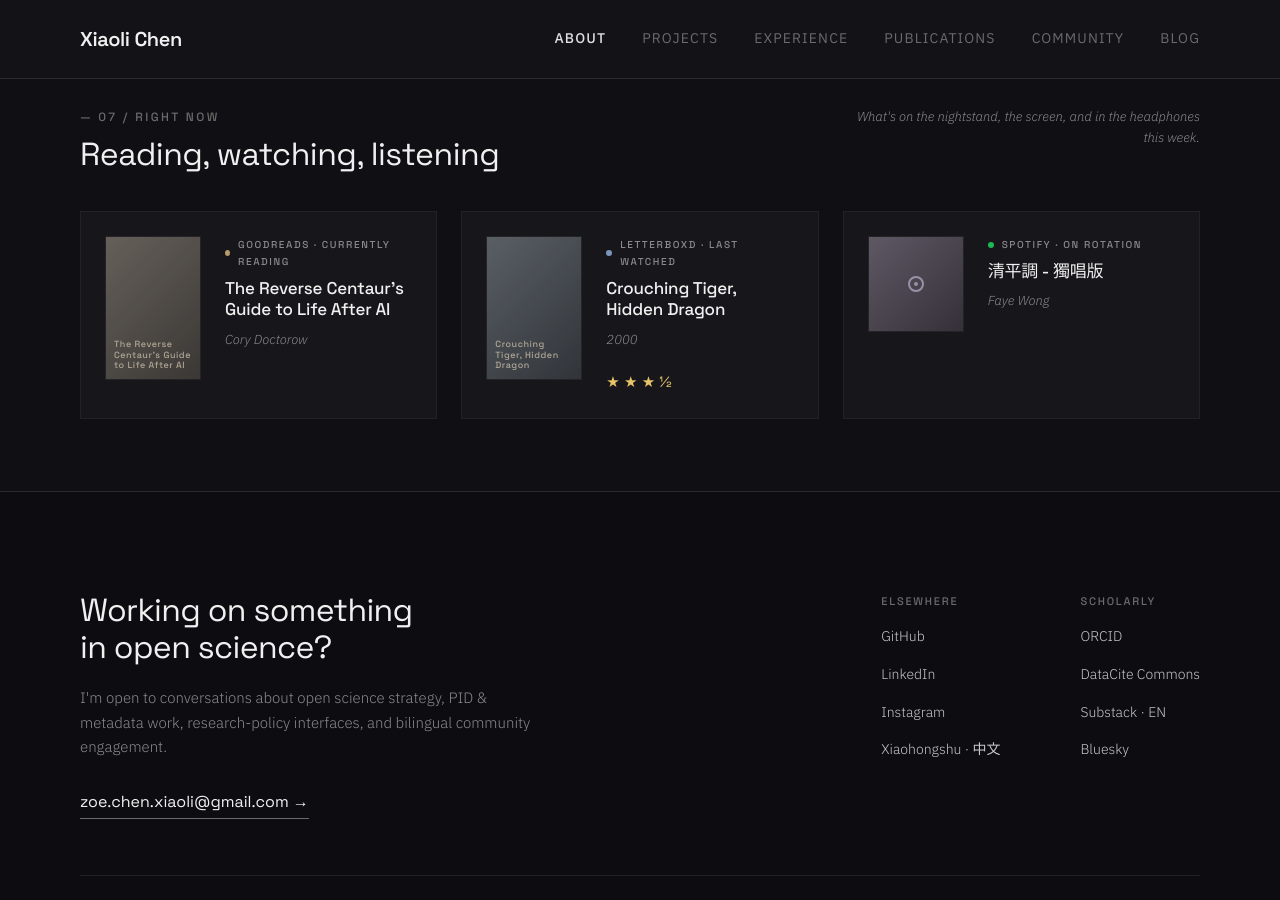
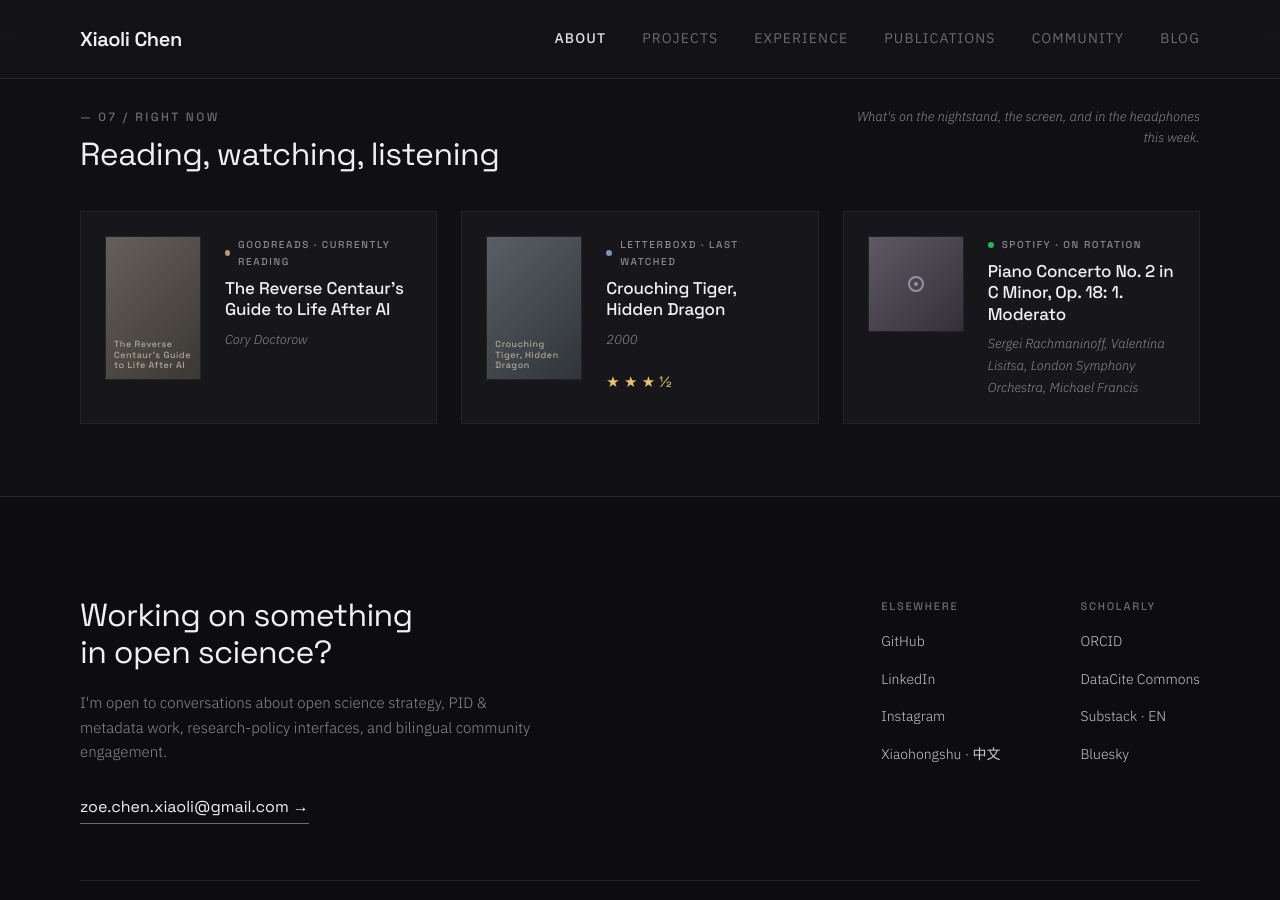
Before and after one commit to xchen101/xchen101.github.io, a Jekyll site: the page built from index.md, in a window 1280 px wide and 900 px high, scrolled down 6679 px. Built offline with Jekyll 4.4.1, drawn with Linux system fonts in a browser that asks for light colours; comment, search, counter and statistics services are not loaded; grey boxes are pictures that could not be loaded.

Commit message:
update: Right Now widget data (auto)

```diff
--- a/_data/now.yml
+++ b/_data/now.yml
@@ -1,4 +1,4 @@
-# Right now — auto-generated by Hermes cron on 2026-10-07 11:00 UTC
+# Right now — auto-generated by Hermes cron on 2026-10-07 17:00 UTC
 # Sources: Goodreads RSS / Letterboxd RSS / Spotify API
 
 reading:
@@ -24,8 +24,8 @@
   service: "Spotify"
   accent: "#1DB954"
   label: "On rotation"
-  title: "清平調 - 獨唱版"
-  artist: "Faye Wong"
-  url: "https://open.spotify.com/track/4GY0O0FTuDVdbzeutAYMzp"
+  title: "Piano Concerto No. 2 in C Minor, Op. 18: 1. Moderato"
+  artist: "Sergei Rachmaninoff, Valentina Lisitsa, London Symphony Orchestra, Michael Francis"
+  url: "https://open.spotify.com/track/6B1RtXteyMp3mJZTeuFRmE"
   profile_url: "https://open.spotify.com/"
-  image: "https://i.scdn.co/image/ab67616d00001e027c30b3bf9d270b642dcb841f"
+  image: "https://i.scdn.co/image/ab67616d00001e028e6adfe4421d106633abde7b"
```
